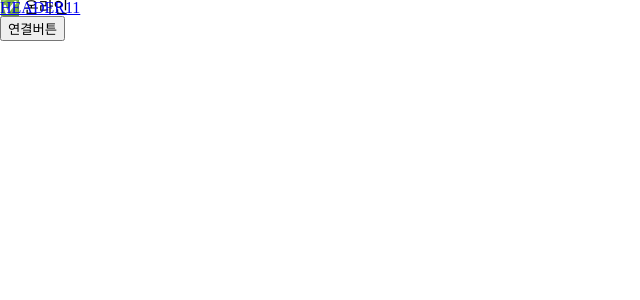
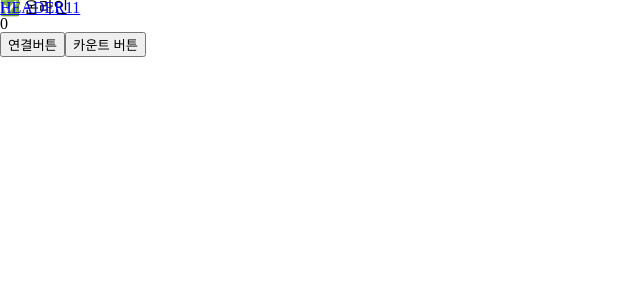
Before and after one commit to eorjs37/react_hls, a React app: page /#/dummy in a window 1280 px wide. Shown: the top 300 px of the page, without its empty margins (0-640 px from the left). Built offline with nearby package versions, Linux system fonts and the light colour scheme.

Commit message:
UseEffect 사용

```diff
--- a/src/pages/dummy/Dummy.tsx
+++ b/src/pages/dummy/Dummy.tsx
@@ -1,15 +1,25 @@
-import { useState } from 'react'
+import { useEffect, useState } from 'react'
 
 function Dummy() {
   const [isOnline, setIsOnline] = useState(true)
-
+  const [clickCount, setClickCount] = useState(0)
   const onClickOnline = () => {
     setIsOnline(!isOnline)
   }
+  const onClickCount = () => {
+    setClickCount(clickCount + 1)
+  }
+
+  useEffect(() => {
+    console.log(clickCount)
+  }, [clickCount])
+
   return (
     <div>
       <h1>{isOnline ? '✅ 온라인' : '❌ 연결 안 됨'}</h1>
+      <h1>{clickCount}</h1>
       <button onClick={onClickOnline}>{'연결버튼'}</button>
+      <button onClick={onClickCount}>{'카운트 버튼'}</button>
     </div>
   )
 }
```
Also changed, not shown: 1 other file (tests, documents, lock files or other folders).
